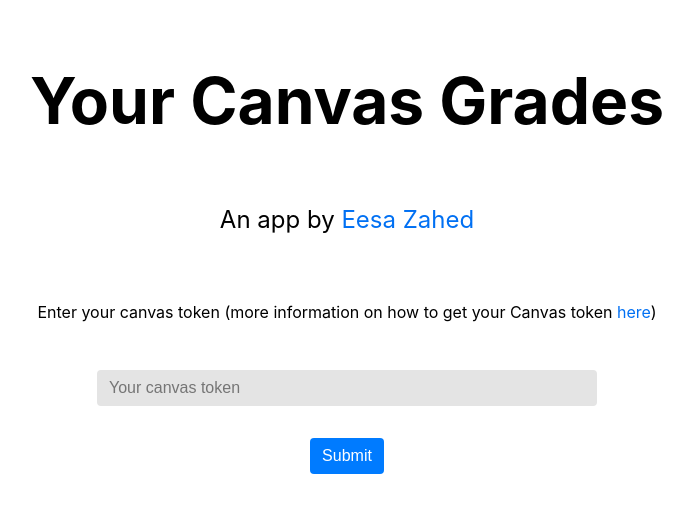
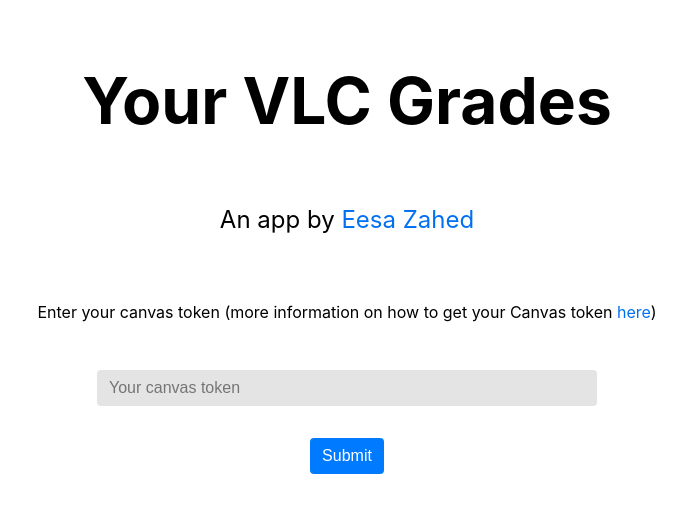
Before and after one commit to eesazahed/vlc-grades, a Next.js app: page / in a window 1280 px wide. Shown: the top 512 px of the page, without its empty margins (293-986 px from the left). Built offline with nearby package versions, Linux system fonts and the light colour scheme.

Commit message:
minor changes

```diff
--- a/package.json
+++ b/package.json
@@ -1,5 +1,5 @@
 {
-  "name": "canvas-grades-average",
+  "name": "vlc-grades",
   "version": "0.1.0",
   "private": true,
   "scripts": {
--- a/pages/index.tsx
+++ b/pages/index.tsx
@@ -82,7 +82,7 @@
       </Head>
 
       <main className={styles.main}>
-        <h1 className={styles.title}>Your Canvas Grades</h1>
+        <h1 className={styles.title}>Your VLC Grades</h1>
 
         <p className={styles.description}>
           An app by{" "}
```
Also changed, not shown: 1 other file (tests, documents, lock files or other folders).
